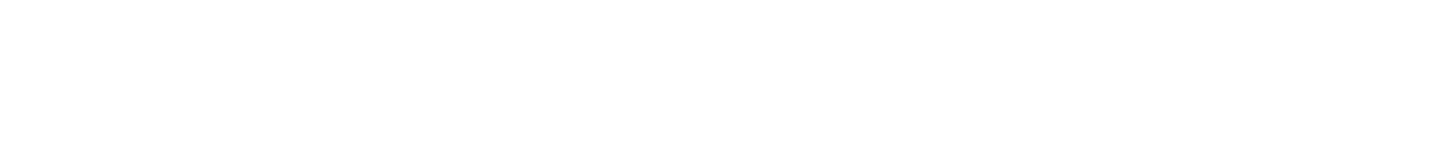
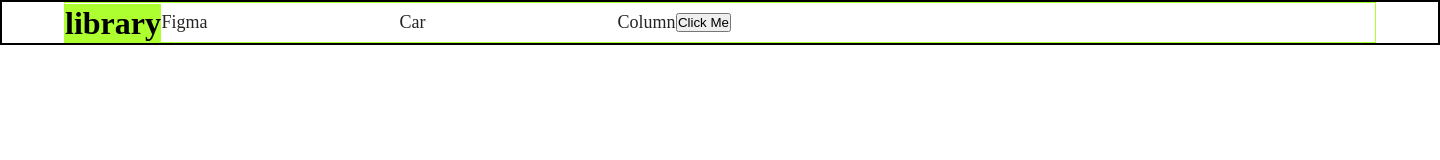
Before and after one commit to temirlan-cmd/team-work, a plain HTML site: page index.html in a window 1280 px wide. Shown: the whole page, 1440 px wide, since content can reach past the window. Drawn offline with Linux system fonts and the light colour scheme.

Commit message:
add header

```diff
--- a/index.html
+++ b/index.html
@@ -8,6 +8,21 @@
 </head>
 <body>
 
+    <div class="wrapper">
+        <header class="header">
+            <div class="header-left">
+                <h1 class="logo">library</h1>
+                <ul>
+                    <li>figma</li>
+                    <li>car</li>
+                    <li>column</li>
+                </ul>
+
+                <div class="header-right">
+                   <button>Click Me</button>
+                </div>
+            </div>
+
 
     <script src="index.js"></script>
 </body>
--- a/style.css
+++ b/style.css
@@ -0,0 +1,68 @@
+* {
+   margin: 0;
+   padding: 0;
+   box-sizing: border-box;
+}
+
+.wrapper {
+   width: 1440px;
+   margin: 0 auto;
+   border: 2px solid black;
+}
+
+
+
+.header {
+   width: 1312px;
+   height: 41px;
+   margin: 0 auto;
+   border: 1px solid greenyellow;
+   display: flex;
+   justify-content: space-between;
+   align-items: center;
+}
+
+.header-left{
+   display: flex;
+   width: 666px;
+   height: 38px;
+   justify-content: space-between;
+   align-items: center;
+}
+
+.logo {
+   background-color: greenyellow;
+font-family: Rubik;
+font-size: 32px;
+font-weight: 700;
+line-height: 38px;
+letter-spacing: -2%;
+text-align: left;
+}
+
+.header-left ul {
+   display: flex;
+   list-style: none;
+   width: 514px;
+   justify-content: space-between;
+}
+
+.header-left ul li {
+   color: rgb(37, 36, 34);
+font-family: Outfit;
+font-size: 18px;
+font-weight: 400;
+line-height: 23px;
+letter-spacing: 0%;
+text-align: left;
+text-transform: capitalize;
+}
+
+.ClickMe {
+   width: 50px;
+   height: 50px;
+   display: flex;
+   justify-content: center;
+   align-items: center;
+
+}
```
